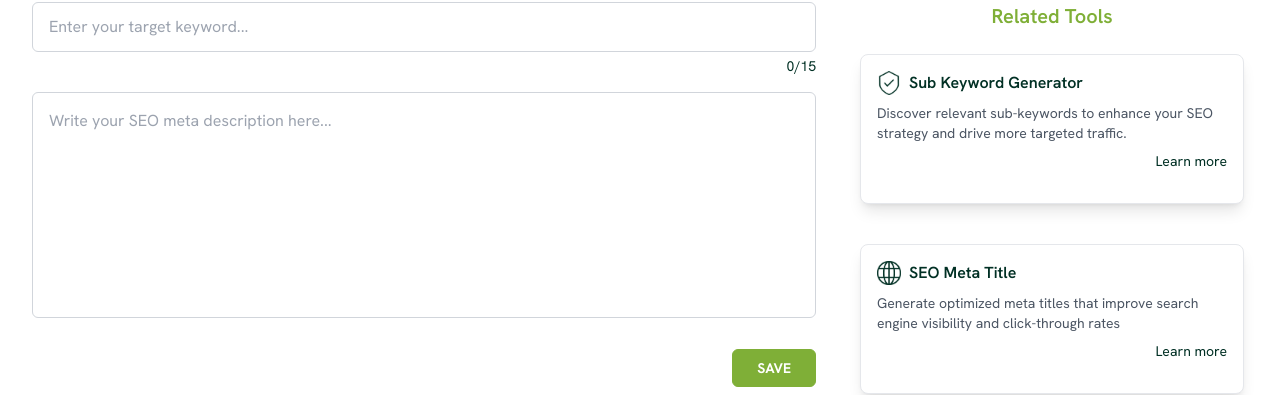
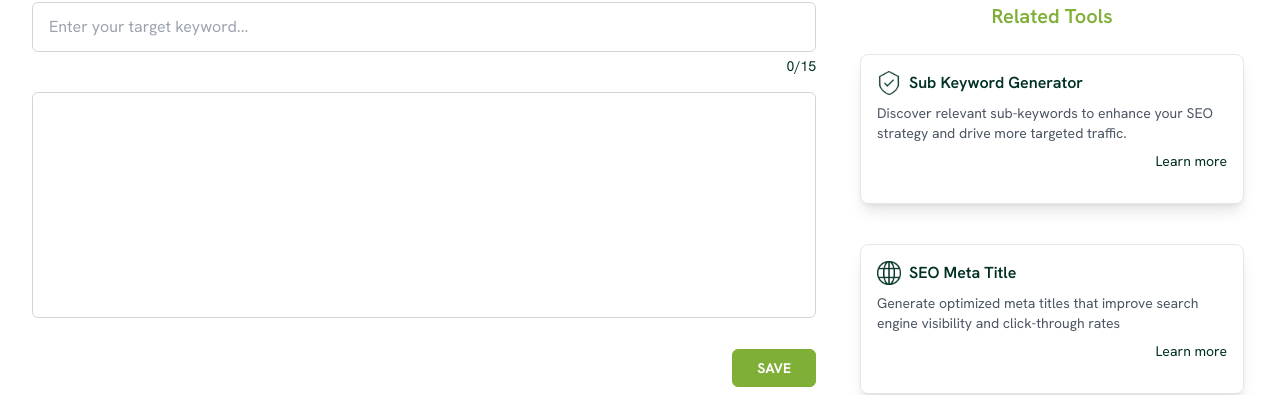
Before and after one commit to buzzaaaaar/cgp_fe, a React (Create React App) app: page /MetaDescription in a window 1280 px wide. Shown: the part 175-570 px from the top of the page. Built offline with nearby package versions, Linux system fonts and the light colour scheme.

Commit message:
Update MetaDescription.jsx

```diff
--- a/src/pages/MetaDescription.jsx
+++ b/src/pages/MetaDescription.jsx
@@ -84,7 +84,7 @@ export default function MetaDescription() {
               onChange={(e) => setTitle(e.target.value)}
               rows={8}
               className="w-full max-w-4xl p-4 border border-gray-300 rounded-md text-base resize-none focus:outline-none"
-              placeholder="Write your SEO meta description here..."
+              placeholder=""
             ></textarea>
           </div>
 
```
